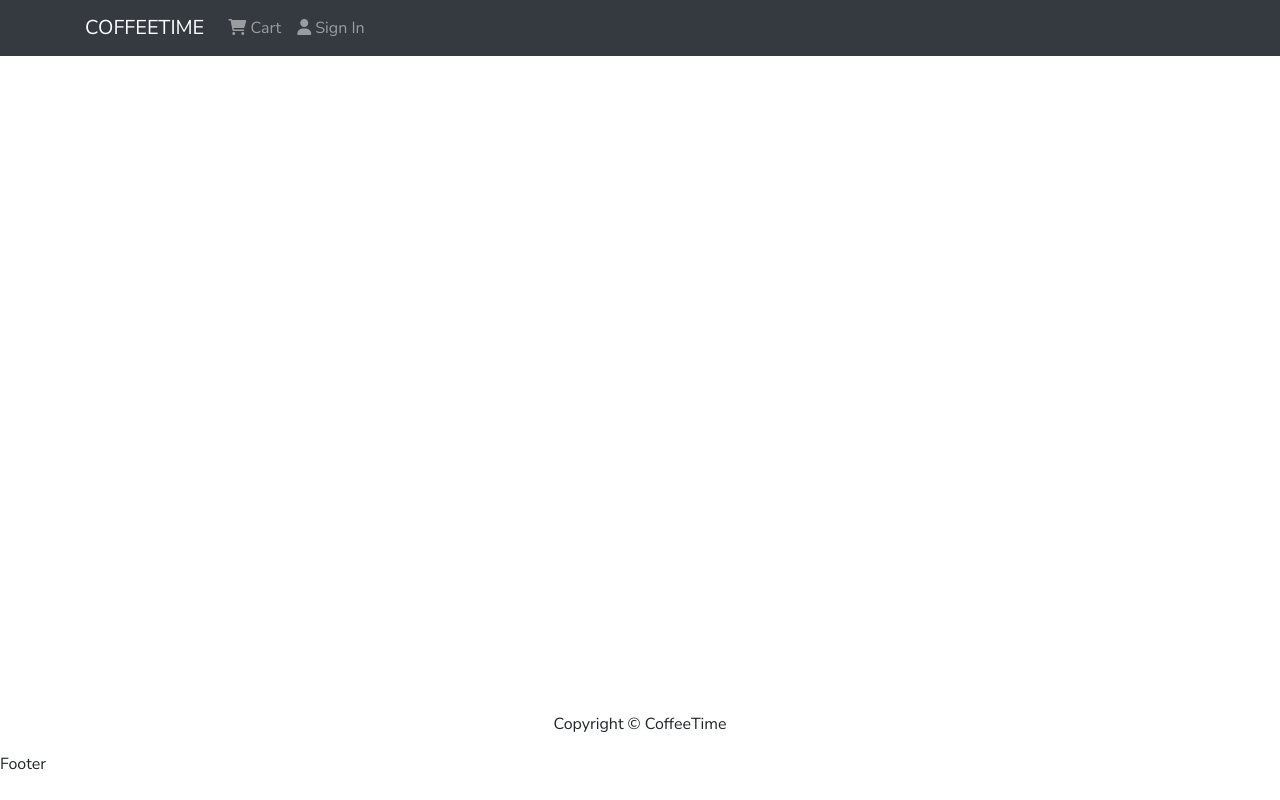
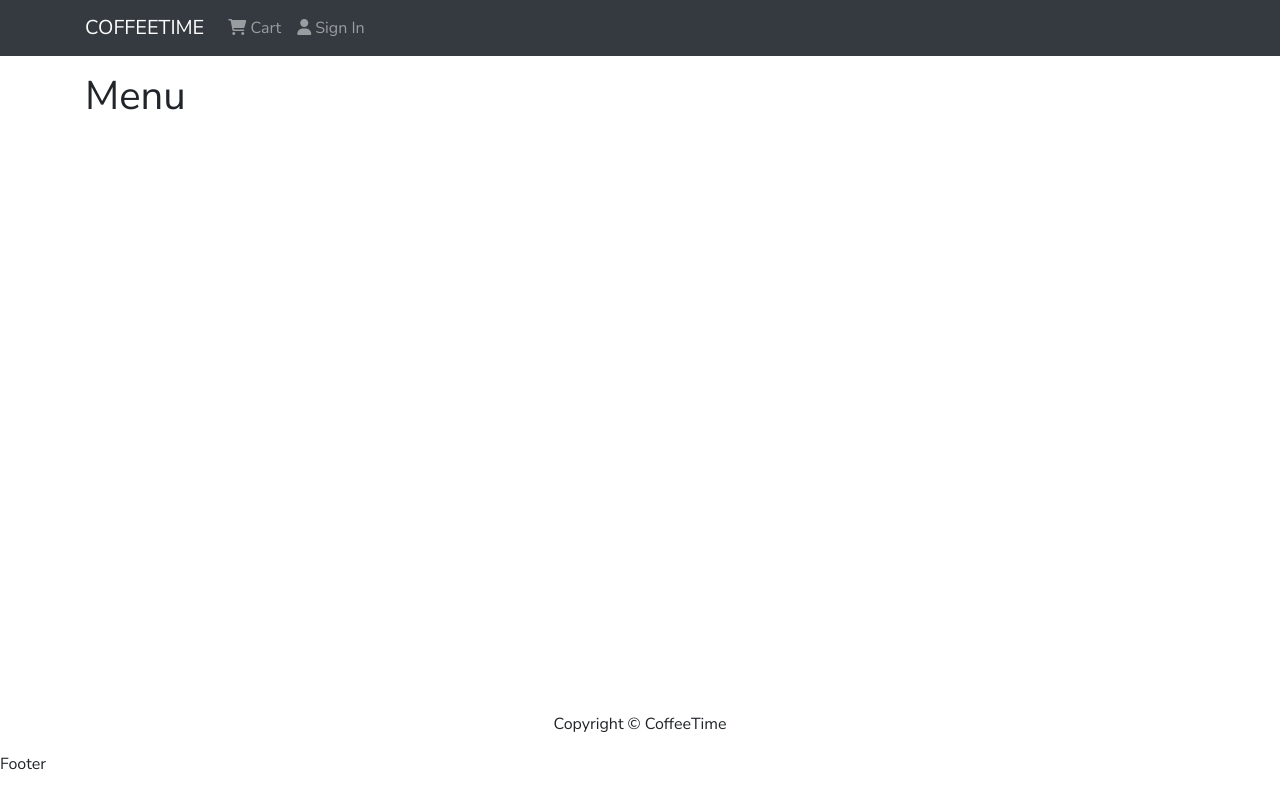
Before and after one commit to daffaromero/CoffeeTime-frontend, a React (Create React App) app: page /Test in a window 1280 px wide. Built offline with nearby package versions, Linux system fonts and the light colour scheme.

Commit message:
useParams (React Router v6)

```diff
--- a/src/App.js
+++ b/src/App.js
@@ -5,6 +5,7 @@ import Header from "./components/Header";
 import Footer from "./components/Footer";
 import HomeScreen from "./screens/HomeScreen";
 import ProductScreen from "./screens/ProductScreen";
+import TestScreen from "./screens/TestScreen";
 
 const App = () => {
   return (
@@ -14,7 +15,8 @@ const App = () => {
         <Container>
           <Routes>
             <Route path='/' element={<HomeScreen />} />
-            <Route path='/product/:id' element={<ProductScreen/>} />
+            <Route path='/Test' element={<TestScreen />} />
+            <Route path='/product/:id' element={<ProductScreen />} />
           </Routes>
         </Container>
       </main>
--- a/src/screens/ProductScreen.js
+++ b/src/screens/ProductScreen.js
@@ -1,16 +1,18 @@
-import React from 'react'
-import { Link } from 'react-router-dom'
-import { Row, Col, Image, ListGroup, Card, Button } from 'react-bootstrap'
-import products from '../products'
+import React from "react";
+import { Link, useParams } from "react-router-dom";
+import { Row, Col, Image, ListGroup, Card, Button } from "react-bootstrap";
+import products from "../products";
 
-const ProductScreen = ({ match }) => {
-    const product = products.find((p) => p._id === match.params.id)
+const ProductScreen = ({ props }) => {
+  let { id } = useParams();
+  const product = products.find((p) => p._id === parseInt(id));
+  return (
+    <>
+      <Link className='btn btn-light my-3' to='/'>
+        Go Back
+      </Link>
+    </>
+  );
+};
 
-    return (
-        <>
-            <Link className='btn btn-light my-3' to=''>Go Back</Link>
-        </>
-    )
-}
-
-export default ProductScreen
+export default ProductScreen;
--- /dev/null
+++ b/src/screens/TestScreen.js
@@ -0,0 +1,14 @@
+import React from "react";
+import { Row, Col } from "react-bootstrap";
+import Product from "../components/Product";
+import products from "../products";
+
+const TestScreen = () => {
+  return (
+    <>
+      <h1>Menu</h1>
+    </>
+  );
+};
+
+export default TestScreen;
```
Also changed, not shown: src/screens/HomeScreen.js (+8 -8 lines), 1 other file (tests, documents, lock files or other folders).
